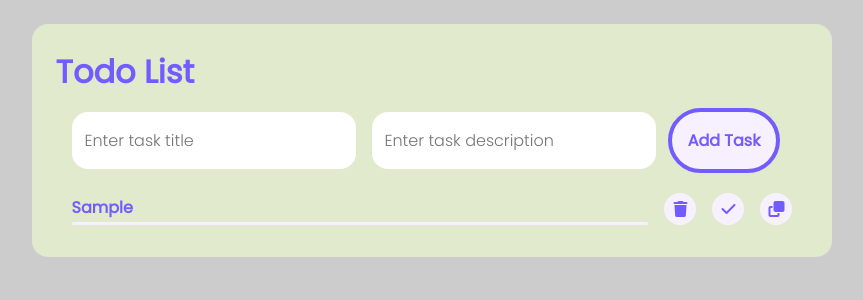
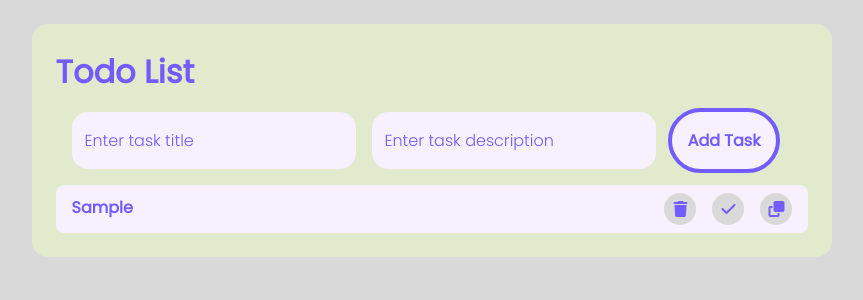
Before and after one commit to codersam10/todo-list-react, a React (Vite) app: page / in a window 1280 px wide. Both pictures are taken after typing "Sample", "Sample" into the empty fields and a click on the button "Add Task". Shown: the top 300 px of the page, without its empty margins (208-1071 px from the left). Built offline with nearby package versions, Linux system fonts and the light colour scheme.

Commit message:
style- dark theme primary color change

```diff
--- a/src/App.css
+++ b/src/App.css
@@ -3,12 +3,12 @@
   --light-primary-color: hsl(248, 100%, 68%);
   --light-secondary-color: hsl(79, 41%, 86%);
   --light-accent-color: hsl(263, 100%, 97%);
-  --light-background-color: hsl(0, 0%, 80%);
+  --light-background-color: hsl(0, 0%, 85%);
 
   /* dark theme */
-  --dark-primary-color: #181c14;
-  --dark-secondary-color: #3c3d37;
-  --dark-accent-color: #697565;
+  --dark-primary-color: hsl(0, 0%, 100%);
+  --dark-secondary-color: hsl(70, 5%, 23%);
+  --dark-accent-color: hsl(105, 7%, 43%);
   --dark-background-color: hsl(210, 29%, 24%);
 }
 
@@ -165,6 +165,13 @@ h1 {
   h1 {
     color: var(--light-primary-color);
   }
+  input{
+    background-color: var(--light-accent-color);
+  }
+  input::placeholder{
+    color: var(--light-primary-color);
+  }
+
   .add-btn {
     background-color: var(--light-accent-color);
     color: var(--light-primary-color);
@@ -173,11 +180,11 @@ h1 {
     background-color: var(--light-secondary-color);
   }
   .list-item {
-    background-color: var(--light-secondary-color);
+    background-color: var(--light-accent-color);
     color: var(--light-primary-color);
   }
   .options-icon-wrapper {
-    background-color: var(--light-accent-color);
+    background-color: var(--light-background-color);
   }
   .list-title {
     color: var(--light-primary-color);
@@ -204,6 +211,12 @@ h1 {
   h1 {
     color: var(--dark-primary-color);
   }
+  input{
+    background-color: var(--dark-accent-color);
+  }
+  input::placeholder{
+    color: var(--dark-primary-color);
+  }
   .add-btn {
     background-color: var(--dark-accent-color);
     color: var(--dark-primary-color);
@@ -212,11 +225,11 @@ h1 {
     background-color: var(--dark-secondary-color);
   }
   .list-item {
-    background-color: var(--dark-secondary-color);
+    background-color: var(--dark-accent-color);
     color: var(--dark-primary-color);
   }
   .options-icon-wrapper {
-    background-color: var(--dark-accent-color);
+    background-color: var(--dark-background-color);
   }
   .list-title {
     color: var(--dark-primary-color);
--- a/src/components/TodoListItem.jsx
+++ b/src/components/TodoListItem.jsx
@@ -20,13 +20,14 @@ function TodoListItem({
     >
       <div
         className="list-text-container"
+        style={styles}
         onDoubleClick={() => {
           handleTaskCompletion(id);
         }}
       >
         <div
           className="list-title"
-          style={styles}
+
         >
           {title}
         </div>
```
